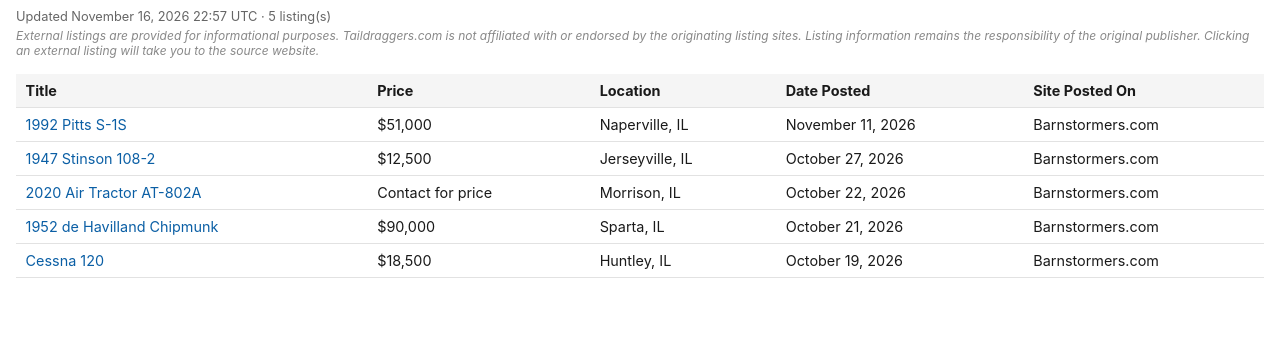
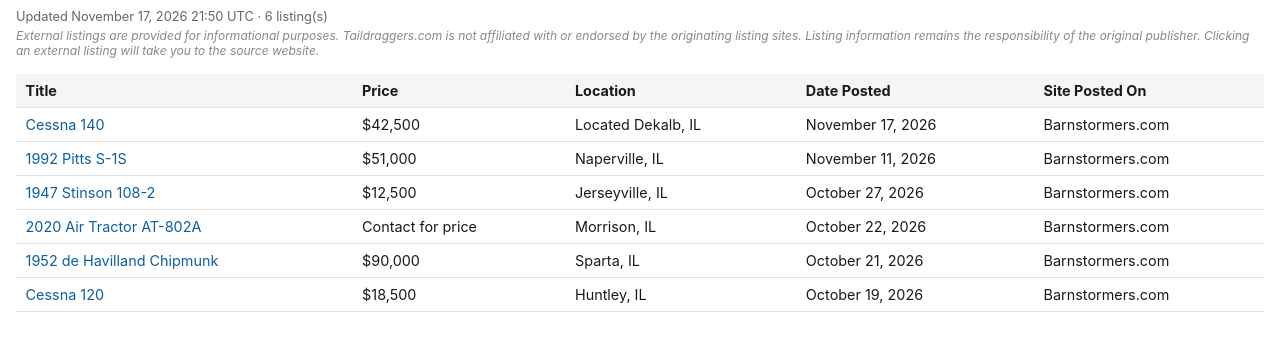
Before and after one commit to taildraggers/illinois, a plain HTML site: page docs/index.html in a window 1280 px wide. Shown: the part 43-394 px from the top of the page. Drawn offline with Linux system fonts and the light colour scheme.

Commit message:
Update Illinois listings (2026-11-17)

```diff
--- a/docs/index.html
+++ b/docs/index.html
@@ -58,13 +58,14 @@
 </head>
 <body>
   <h1>Taildragger Ads in Illinois</h1>
-  <div class="updated">Updated November 16, 2026 22:57 UTC &middot; 5 listing(s)</div>
+  <div class="updated">Updated November 17, 2026 21:50 UTC &middot; 6 listing(s)</div>
   <div class="disclaimer">External listings are provided for informational purposes. Taildraggers.com is not affiliated with or endorsed by the originating listing sites. Listing information remains the responsibility of the original publisher. Clicking an external listing will take you to the source website.</div>
   <table>
     <thead>
       <tr><th>Title</th><th>Price</th><th>Location</th><th>Date Posted</th><th>Site Posted On</th></tr>
     </thead>
     <tbody>
+        <tr><td><a href="https://www.barnstormers.com/classified-2084369-Cessna-140.html" target="_blank" rel="noopener noreferrer">Cessna 140</a></td><td>$42,500</td><td>Located Dekalb, IL</td><td>November 17, 2026</td><td>Barnstormers.com</td></tr>
         <tr><td><a href="https://www.barnstormers.com/classified-2066003-1992-Pitts-S-1S.html" target="_blank" rel="noopener noreferrer">1992 Pitts S-1S</a></td><td>$51,000</td><td>Naperville, IL</td><td>November 11, 2026</td><td>Barnstormers.com</td></tr>
         <tr><td><a href="https://www.barnstormers.com/classified-2080376-Complete-1947-Stinson-108-2.html" target="_blank" rel="noopener noreferrer">1947 Stinson 108-2</a></td><td>$12,500</td><td>Jerseyville, IL</td><td>October 27, 2026</td><td>Barnstormers.com</td></tr>
         <tr><td><a href="https://www.barnstormers.com/classified-2033793-2020-Air-Tractor-AT802A-65AG.html" target="_blank" rel="noopener noreferrer">2020 Air Tractor AT-802A</a></td><td>Contact for price</td><td>Morrison, IL</td><td>October 22, 2026</td><td>Barnstormers.com</td></tr>
```
